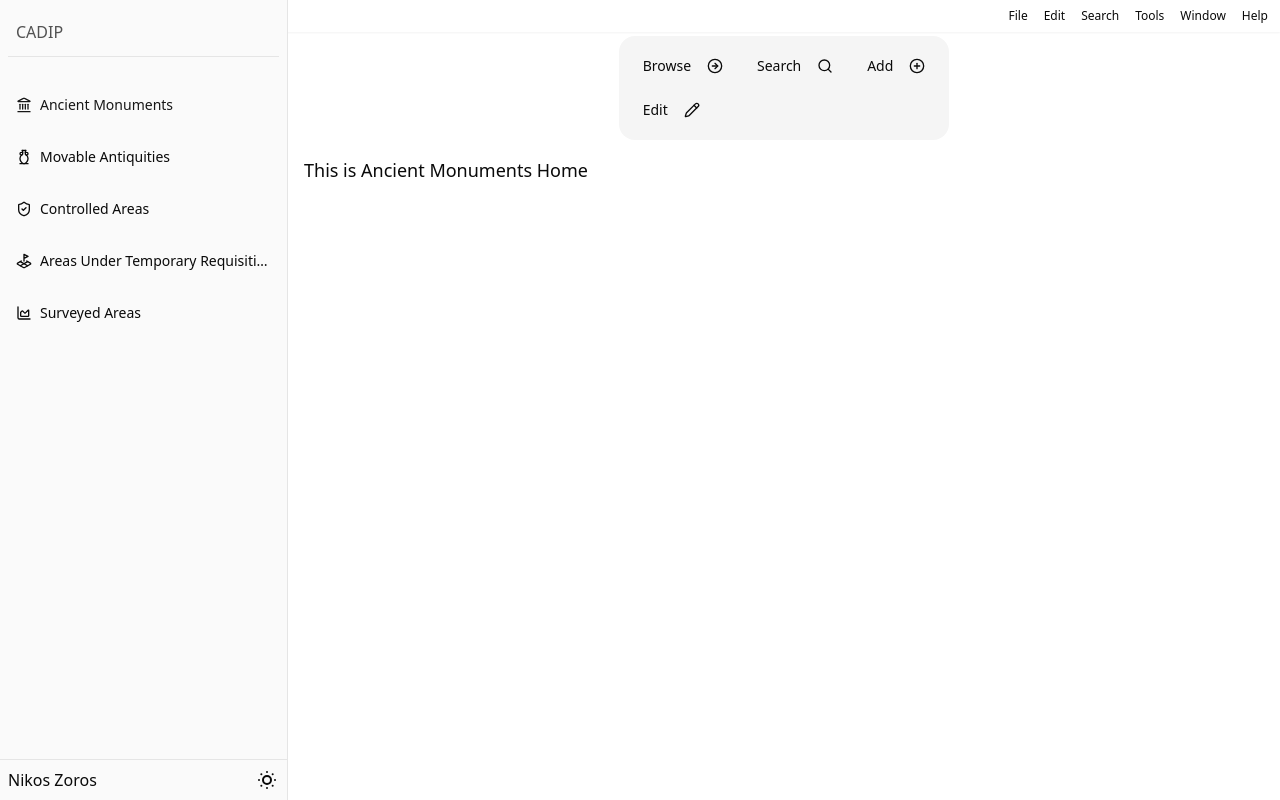
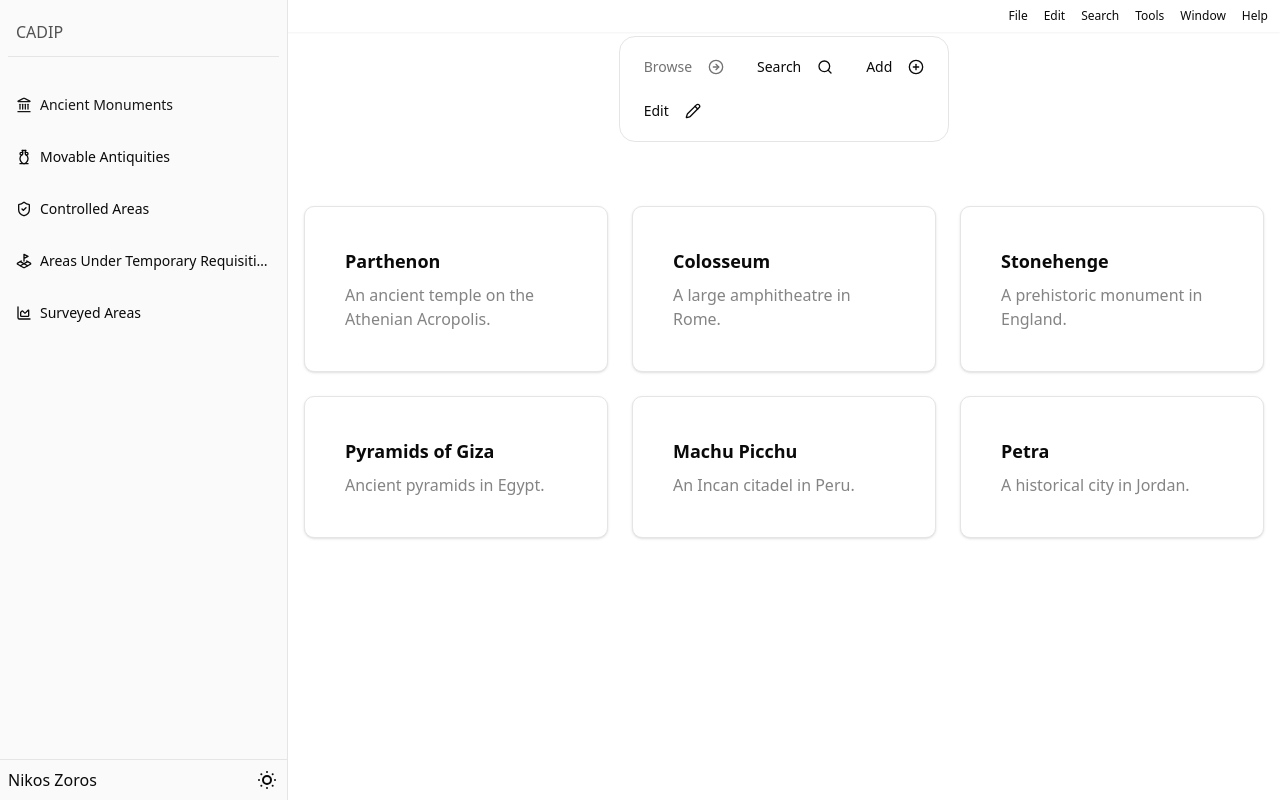
Before and after one commit to NikosZoros3533/CADIP, a React (Vite) app: page /ancient-monuments in a window 1280 px wide. Built offline with nearby package versions, Linux system fonts and the light colour scheme.

Commit message:
feat: add @radix-ui/react-popover dependency and implement Popover component; enhance Main page layout with GridLayout and Popover for improved UI

```diff
--- a/package.json
+++ b/package.json
@@ -12,6 +12,7 @@
   "dependencies": {
     "@radix-ui/react-dialog": "^1.1.15",
     "@radix-ui/react-menubar": "^1.1.16",
+    "@radix-ui/react-popover": "^1.1.15",
     "@radix-ui/react-separator": "^1.1.7",
     "@radix-ui/react-slot": "^1.2.3",
     "@radix-ui/react-switch": "^1.2.6",
--- /dev/null
+++ b/src/components/grid-layout.jsx
@@ -0,0 +1,32 @@
+const GridLayout = ({ children, columns = 3 }) => {
+  // Map the columns prop to the appropriate Tailwind class
+  const lgColsClass =
+    {
+      1: "lg:grid-cols-1",
+      2: "lg:grid-cols-2",
+      3: "lg:grid-cols-3",
+      4: "lg:grid-cols-4",
+      5: "lg:grid-cols-5",
+      6: "lg:grid-cols-6",
+    }[columns] || "lg:grid-cols-3";
+
+  return (
+    <div
+      className={`
+        grid
+        grid-cols-1
+        sm:grid-cols-2
+        ${lgColsClass}
+        gap-6
+        p-4
+        mx-auto
+        max-w-7xl
+        mt-12
+      `}
+    >
+      {children}
+    </div>
+  );
+};
+
+export default GridLayout;
--- a/src/components/ui/button.jsx
+++ b/src/components/ui/button.jsx
@@ -25,6 +25,7 @@
         default: "h-9 px-4 py-2 has-[>svg]:px-3",
         sm: "h-8 rounded-md gap-1.5 px-3 has-[>svg]:px-2.5",
         lg: "h-10 rounded-md px-6 has-[>svg]:px-4",
+        xl: "h-18 rounded-md px-12 has-[>svg]:px-8",
         icon: "size-9",
       },
     },
--- /dev/null
+++ b/src/components/ui/popover.jsx
@@ -0,0 +1,45 @@
+import * as React from "react"
+import * as PopoverPrimitive from "@radix-ui/react-popover"
+
+import { cn } from "@/lib/utils"
+
+function Popover({
+  ...props
+}) {
+  return <PopoverPrimitive.Root data-slot="popover" {...props} />;
+}
+
+function PopoverTrigger({
+  ...props
+}) {
+  return <PopoverPrimitive.Trigger data-slot="popover-trigger" {...props} />;
+}
+
+function PopoverContent({
+  className,
+  align = "center",
+  sideOffset = 4,
+  ...props
+}) {
+  return (
+    <PopoverPrimitive.Portal>
+      <PopoverPrimitive.Content
+        data-slot="popover-content"
+        align={align}
+        sideOffset={sideOffset}
+        className={cn(
+          "bg-popover text-popover-foreground data-[state=open]:animate-in data-[state=closed]:animate-out data-[state=closed]:fade-out-0 data-[state=open]:fade-in-0 data-[state=closed]:zoom-out-95 data-[state=open]:zoom-in-95 data-[side=bottom]:slide-in-from-top-2 data-[side=left]:slide-in-from-right-2 data-[side=right]:slide-in-from-left-2 data-[side=top]:slide-in-from-bottom-2 z-50 w-72 origin-(--radix-popover-content-transform-origin) rounded-md border p-4 shadow-md outline-hidden",
+          className
+        )}
+        {...props} />
+    </PopoverPrimitive.Portal>
+  );
+}
+
+function PopoverAnchor({
+  ...props
+}) {
+  return <PopoverPrimitive.Anchor data-slot="popover-anchor" {...props} />;
+}
+
+export { Popover, PopoverTrigger, PopoverContent, PopoverAnchor }
--- a/src/index.css
+++ b/src/index.css
@@ -135,3 +135,7 @@
     animation: none;
     mix-blend-mode: normal;
 }
+
+a.active {
+  color: var(--color-muted-foreground);
+}
--- a/src/layouts/PagesLayout.jsx
+++ b/src/layouts/PagesLayout.jsx
@@ -1,5 +1,5 @@
 import { Button } from "@/components/ui/button";
-import { Link, Outlet, useLocation } from "react-router-dom";
+import { NavLink, Outlet, useLocation } from "react-router-dom";
 import { PlusCircle, Pencil, Search, CircleArrowRight } from "lucide-react";
 
 export default function PagesLayout() {
@@ -12,30 +12,30 @@
 
   return (
     <>
-      <div className="flex flex-row  flex-wrap justify-between gap-2 p-2 md:p-3 text-base md:text-lg w-full md:w-1/2 lg:w-1/3 justify-self-center bg-muted rounded-2xl mt-1">
+      <div className="flex  flex-wrap justify-between gap-2 p-2 md:p-3 text-base md:text-lg w-full md:w-1/2 lg:w-1/3 justify-self-center rounded-2xl mt-1 bg-card border">
         <Button variant="ghost" asChild>
-          <Link to={`${parentRoute}`}>
+          <NavLink to={`${parentRoute}`} end>
             <span className="hidden md:inline">Browse</span>
             <CircleArrowRight className="md:ml-2" />
-          </Link>
+          </NavLink>
         </Button>
         <Button variant="ghost" asChild>
-          <Link to={`${parentRoute}/search`}>
+          <NavLink to={`${parentRoute}/search`} >
             <span className="hidden md:inline">Search</span>
             <Search className="md:ml-2" />
-          </Link>
+          </NavLink>
         </Button>
         <Button variant="ghost" asChild>
-          <Link to={`${parentRoute}/add`}>
+          <NavLink to={`${parentRoute}/add`}>
             <span className="hidden md:inline">Add</span>
             <PlusCircle className="md:ml-2" />
-          </Link>
+          </NavLink>
         </Button>
         <Button variant="ghost" asChild>
-          <Link to={`${parentRoute}/edit`}>
+          <NavLink to={`${parentRoute}/edit`}>
             <span className="hidden md:inline">Edit</span>
             <Pencil className="md:ml-2" />
-          </Link>
+          </NavLink>
         </Button>
       </div>
       <Outlet />
--- a/src/lib/entities.js
+++ b/src/lib/entities.js
@@ -14,6 +14,8 @@
   {
     title: "Ancient Monuments",
     url: "/ancient-monuments",
+    addUrl: "/ancient-monuments/add",
+    searchUrl: "/ancient-monuments/search",
     editUrl: "/ancient-monuments/edit",
     icon: Landmark,
     description: "Search for ancient monuments in the system.",
@@ -21,6 +23,8 @@
   {
     title: "Movable Antiquities",
     url: "/movable-antiquities",
+    addUrl: "/movable-antiquities/add",
+    searchUrl: "/movable-antiquities/search",
     editUrl: "/movable-antiquities/edit",
     icon: Amphora,
     description: "Search for movable antiquities in the system.",
@@ -28,6 +32,8 @@
   {
     title: "Controlled Areas",
     url: "/controlled-areas",
+    addUrl: "/controlled-areas/add",
+    searchUrl: "/controlled-areas/search",
     editUrl: "/controlled-areas/edit",
     icon: ShieldCheck,
     description: "Search for controlled areas in the system.",
@@ -35,6 +41,8 @@
   {
     title: "Areas Under Temporary Requisition",
     url: "/areas-under-temp-requisition",
+    addUrl: "/areas-under-temp-requisition/add",
+    searchUrl: "/areas-under-temp-requisition/search",
     editUrl: "/areas-under-temp-requisition/edit",
     icon: LandPlot,
     description: "Search for areas under temporary requisition in the system.",
@@ -42,6 +50,8 @@
   {
     title: "Surveyed Areas",
     url: "/surveyed-areas",
+    addUrl: "/surveyed-areas/add",
+    searchUrl: "/surveyed-areas/search",
     editUrl: "/surveyed-areas/edit",
     icon: ChartArea,
     description: "Search for surveyed areas in the system.",
@@ -62,7 +72,7 @@
   {
     icon: Search,
     name: "Search",
-    description: "Browse through the data available in the system.",
+    description: "Search through the data available in the system.",
   },
   {
     icon: RefreshCw,
--- a/src/pages/AncientMonuments/Main.jsx
+++ b/src/pages/AncientMonuments/Main.jsx
@@ -1,5 +1,31 @@
-import React from "react";
+import GridLayout from "../../components/grid-layout";
+
+// Mock shadcn Card component (replace with your actual import if you have it)
+function Card({ title, description }) {
+  return (
+    <div className="bg-card rounded-lg shadow p-10 border">
+      <h3 className="text-lg font-semibold mb-2">{title}</h3>
+      <p className="text-foreground/50">{description}</p>
+    </div>
+  );
+}
 
 export default function AncientMonuments() {
-  return <div className="p-4 text-lg">This is Ancient Monuments Home</div>;
+  // Mock data
+  const cards = [
+    { title: "Parthenon", description: "An ancient temple on the Athenian Acropolis." },
+    { title: "Colosseum", description: "A large amphitheatre in Rome." },
+    { title: "Stonehenge", description: "A prehistoric monument in England." },
+    { title: "Pyramids of Giza", description: "Ancient pyramids in Egypt." },
+    { title: "Machu Picchu", description: "An Incan citadel in Peru." },
+    { title: "Petra", description: "A historical city in Jordan." },
+  ];
+
+  return (
+    <GridLayout>
+      {cards.map((card, idx) => (
+        <Card key={idx} title={card.title} description={card.description} />
+      ))}
+    </GridLayout>
+  );
 }
--- a/src/pages/AncientMonuments/Search.jsx
+++ b/src/pages/AncientMonuments/Search.jsx
@@ -2,6 +2,6 @@
 
 export default function AncientMonumentsSearch() {
   return (
-    <div>Ancient Monuments Search Page</div>
+    <div className='border'>Ancient Monuments Search Page</div>
   )
 }
--- a/src/pages/Main.jsx
+++ b/src/pages/Main.jsx
@@ -1,39 +1,63 @@
-import React from "react";
-import { PlusCircle, Pencil, Search, RefreshCw } from "lucide-react";
+import { Button } from "@/components/ui/button";
+import { actions as features, entities } from "@/lib/entities";
+import GridLayout from "@/components/grid-layout";
 import {
-  Card,
-  CardDescription,
-  CardFooter,
-  CardHeader,
-  CardTitle,
-} from "@/components/ui/card";
-import { Button } from "@/components/ui/button";
-import {actions as features} from "@/lib/entities";
-
+  Popover,
+  PopoverContent,
+  PopoverTrigger,
+} from "@/components/ui/popover";
+import { useNavigate } from "react-router-dom";
 
 export default function Main() {
+  // const navigate = useNavigate();
+
+  // const handleActionClick = (feature, entity) => {
+  //   switch (feature.name) {
+  //     case "Add":
+  //       console.log("add");
+  //       navigate(entity.addUrl);
+  //     case "Search":
+  //       console.log("search");
+  //       navigate(entity.searchUrl);
+  //     case "Edit":
+  //       console.log("edit");
+  //       navigate(entity.editUrl);
+  //     default:
+  //       console.log("default");
+  //       navigate(entity.url);
+  //   }
+  // };
+
   return (
-    <div className="flex h-full items-start justify-center w-full">
-      <div className="grid grid-cols-1 md:grid-cols-2 gap-8 w-full max-w-3xl mt-20 mx-4 ">
-        {features.map((feature) => (
-          <Card
-            key={feature.name}
-            className="w-full max-w-sm h-full flex flex-col justify-between hover:shadow-lg transition-shadow duration-300"
-          >
-            <CardHeader>
-              <CardTitle>{feature.name}</CardTitle>
-              <CardDescription>{feature.description}</CardDescription>
-            </CardHeader>
-            <CardFooter className="flex justify-center">
-              <Button variant="outline" asChild>
-                <feature.icon className="w-12 h-12 text-primary cursor-pointer" />
-              </Button>
-            </CardFooter>
-          </Card>
-        ))}
-      </div>
-    </div>
+    <GridLayout columns={4}>
+      {features.map((feature) => (
+        <Popover key={feature.name}>
+          <PopoverTrigger asChild>
+            <Button variant="outline" className="cursor-pointer" size="xl">
+              <feature.icon />
+              {feature.name}
+            </Button>
+          </PopoverTrigger>
+          <PopoverContent>
+            <div className="text-sm text-accent-foreground flex flex-col items-center">
+              {feature.description}
+            </div>
+            <div className="mt-2 border-t pt-2 flex gap-2 justify-center">
+              {entities.map((entity) => (
+                <Button
+                  key={entity.title}
+                  variant="outline"
+                  className="cursor-pointer mb-2"
+                  size="icon"
+
+                >
+                  <entity.icon className="w-4 h-4" />
+                </Button>
+              ))}
+            </div>
+          </PopoverContent>
+        </Popover>
+      ))}
+    </GridLayout>
   );
 }
-
-//className="flex flex-wrap justify-center gap-4 p-4 w-full mt-40 border"
```
Also changed, not shown: 1 other file (tests, documents, lock files or other folders).
